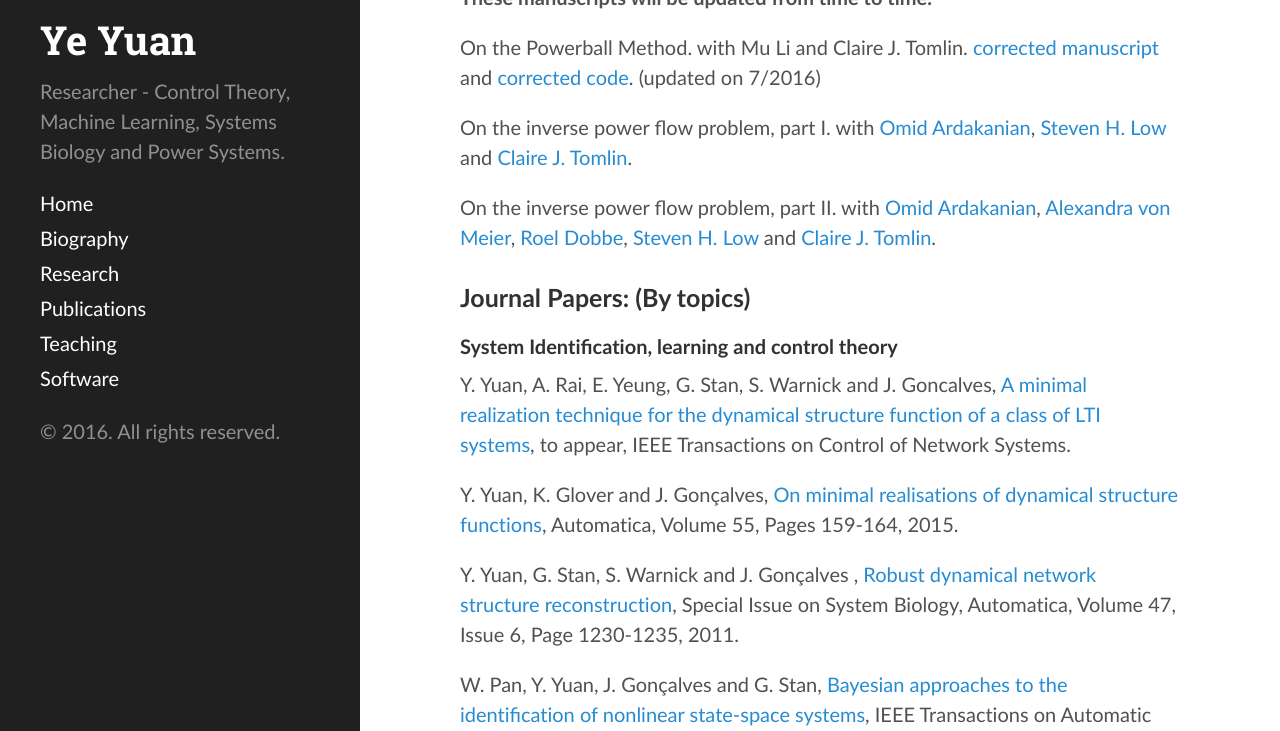
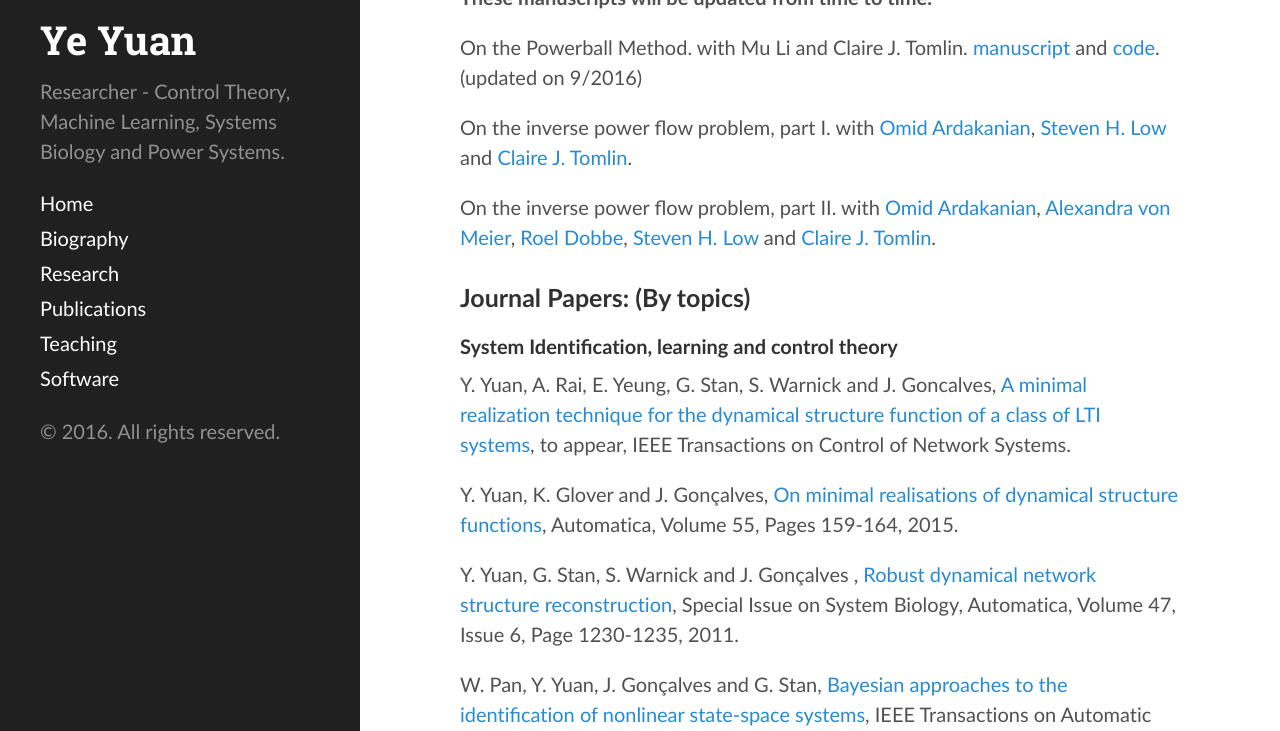
Before and after one commit to yy311/yy311.github.io, a Jekyll site: the page built from publication.md, in a window 1280 px wide and 900 px high, cut to the strip 169-900 px from the top of the window. Built offline with Jekyll 4.4.1, drawn with Linux system fonts in a browser that asks for light colours.

Commit message:
Update publication.md

```diff
--- a/publication.md
+++ b/publication.md
@@ -6,7 +6,7 @@ layout: page
 
 <b>These manuscripts will be updated from time to time. </b>
 
-On the Powerball Method. with Mu Li and Claire J. Tomlin. <a href="https://hybrid.eecs.berkeley.edu/~yeyuan/pblatest.pdf"> corrected manuscript</a> and <a href="https://hybrid.eecs.berkeley.edu/~yeyuan/pb.zip"> corrected code</a>. (updated on 7/2016)
+On the Powerball Method. with Mu Li and Claire J. Tomlin. <a href="https://hybrid.eecs.berkeley.edu/~yeyuan/pblatest.pdf"> manuscript</a> and <a href="https://hybrid.eecs.berkeley.edu/~yeyuan/pb.zip"> code</a>. (updated on 9/2016)
 
 On the inverse power flow problem, part I. with [Omid Ardakanian](http://blizzard.cs.uwaterloo.ca/~oardakan/), [Steven H. Low](http://netlab.caltech.edu/~slow/) and [Claire J. Tomlin](http://www.eecs.berkeley.edu/~tomlin/).
 
```
